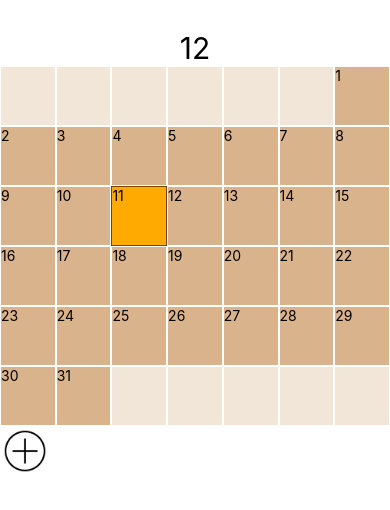
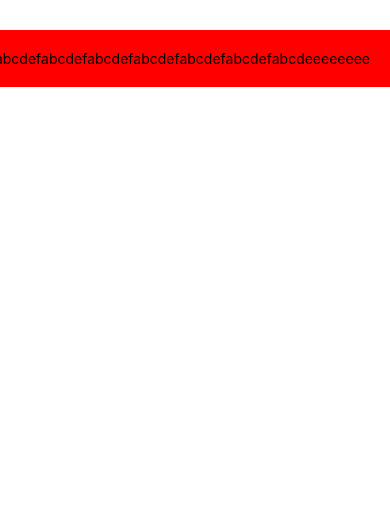
Before and after one commit to heyeun514/study-react-native, a React Native app: screen / in a window 390 px wide. Shown: the top 510 px of the page. Built offline with nearby package versions, Linux system fonts and the light colour scheme.

Commit message:
flexBox example

```diff
--- a/App.js
+++ b/App.js
@@ -1,5 +1,5 @@
 import React, { Component } from 'react';
-import { StyleSheet, View, Image, TouchableWithoutFeedback } from 'react-native';
+import { StyleSheet, View, Image, TouchableWithoutFeedback, Text } from 'react-native';
 import Calendar from './Calendar';
 
 export default class FlatListBasics extends Component {
@@ -16,14 +16,22 @@ export default class FlatListBasics extends Component {
 
   render() {
     return (
-      <View style={styles.container}>
+      <View style={styles.textContainer}>
 
-        <Calendar month={new Date().getMonth()+1}></Calendar>
-        <View>
+        {/* <Calendar month={new Date().getMonth()+1}></Calendar> */}
+        {/* <View>
           <TouchableWithoutFeedback onPress={this._onPressAdd.bind(this)}>
             <Image style={{width: 50, height: 50}} source={require('./assets/plusIcon.png')}/>
           </TouchableWithoutFeedback>
-        </View>
+        </View> */}
+
+        <Text style={styles.textChildren}>
+          abcdefabcdefabcdefabcdefabcdefabcdefabcdefabcdefabcdefabcdefabcdefabcdefabcdefabcdefabcdefabcdefabcdefabcdef
+        </Text>
+        <Text style={styles.textChildren}>
+          aaaabcdefabcdefabcdefabcdefabcdefabcdefabcdefabcdefabcdefabcdeeeeeeee
+        </Text>
+
       </View>
     );
   }
@@ -33,7 +41,21 @@ const styles = StyleSheet.create({
   container: {
    flex: 1,
    paddingTop: 30,
-   flexDirection: 'column',
+  //  flexDirection: 'column',
   },
+  textContainer: {
+    paddingTop: 30,
+    // flex: 1,
+    flexDirection: 'row',
+    justifyContent: 'flex-end',
+    display: 'flex',
+    alignItems: 'center',
 
+  },
+  textChildren: {
+    flex: 0.4,
+    backgroundColor: 'red',
+    padding: 20,
+
+  }
 })
```
